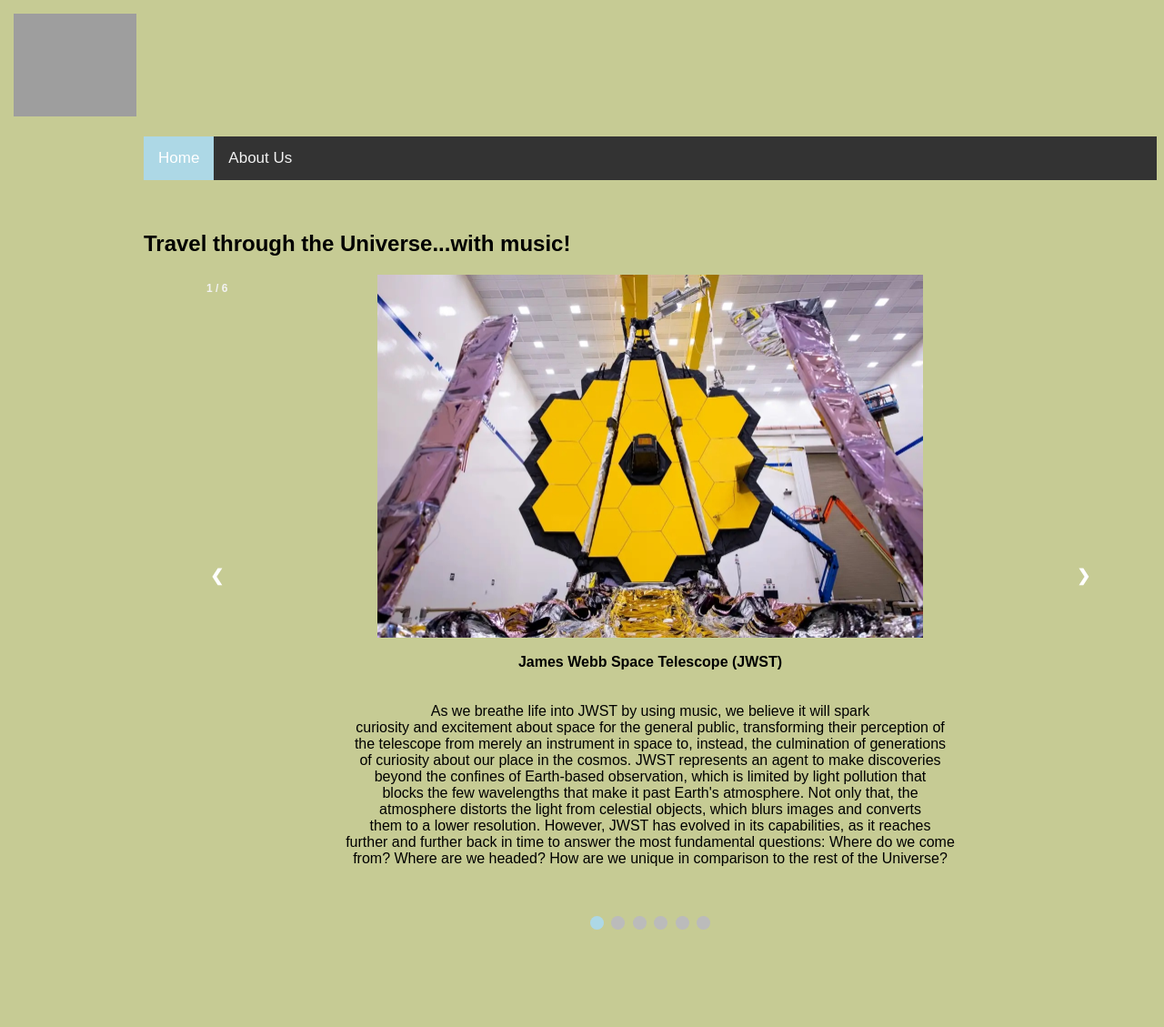
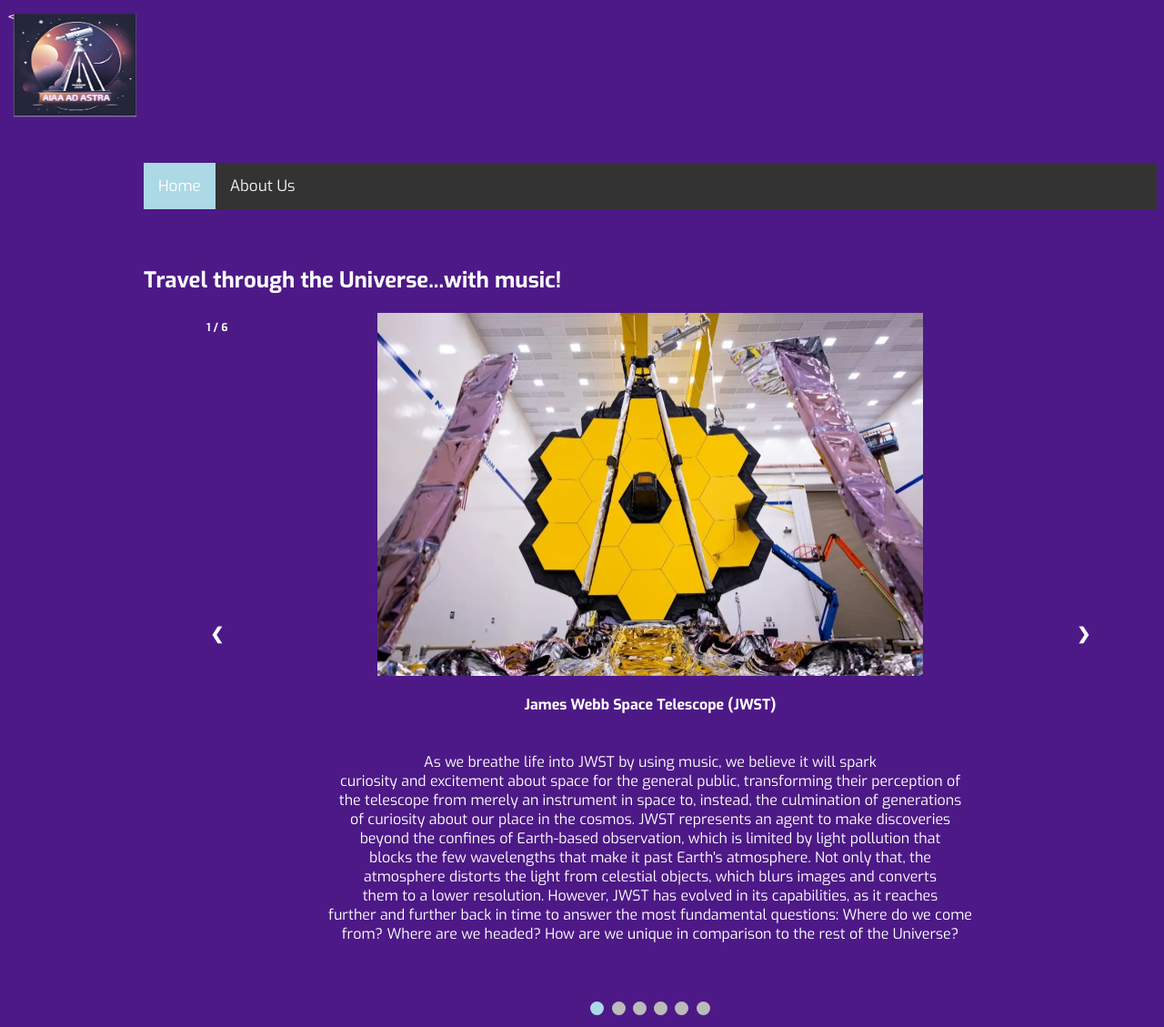
Before and after one commit to shayari-sarkar/aiaa-spaceapps, a Flask app: page / in a window 1280 px wide. Shown: the whole page at 91% size. Before the commit the page ends 1022 px from the top, so only its background shows below. Run offline with Flask 3, Linux system fonts and the light colour scheme; some web fonts are replaced; grey boxes are pictures that could not be loaded.

Commit message:
Update layout.html

```diff
--- a/templates/layout.html
+++ b/templates/layout.html
@@ -5,18 +5,19 @@
     <meta charset="UTF-8">
     <meta name="viewport">
     <content="width=device-width, inital-scale=1>
-    <link rel="preconnect" href="https://fonts.googleapis.com">
+    <<link rel="preconnect" href="https://fonts.googleapis.com">
     <link rel="preconnect" href="https://fonts.gstatic.com" crossorigin>
-    <link href="https://fonts.google.com/specimen/Inconsolata" rel="stylesheet">
+    <link href="https://fonts.googleapis.com/css2?family=Exo:wght@400..900&display=swap" rel="stylesheet">
 
 <style>
 
 body {
-  font-family: "Inconsolata", sans-serif;
+  font-family: "Exo", sans-serif;
   font-optical-sizing: auto;
   font-weight: 100;
   font-style: normal;
-  background-color: #C6CB94;
+  color: white;
+  background-color: #4D1987;
 
 ;
 }
@@ -127,7 +128,7 @@ button {
 <body>
   <!--logo...maybe change the name?-->
   <div class="logo-container">
-    <img src="{{url_for('static',filename='logo.png')}}" height="112.5px" width="135px">
+    <img src="{{url_for('static',filename='aiaa-logo.png')}}" height="112.5px" width="135px">
   </div>
 
   <div class="content-container">
```
